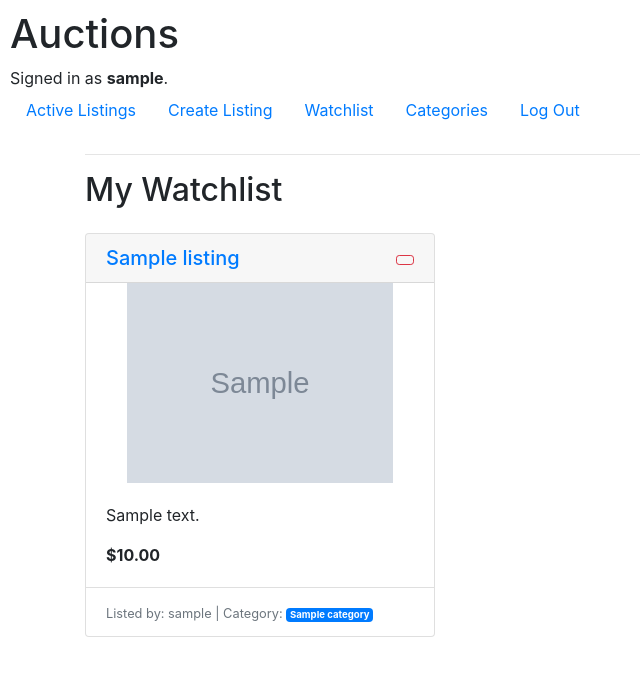
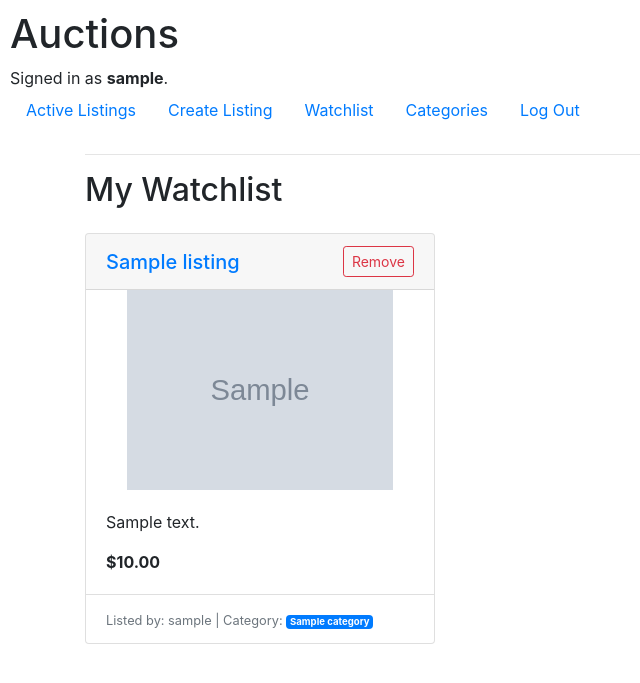
Before and after one commit to dossdortival/commerce, a Django app: page /watchlist in a window 1280 px wide. Shown: the top 683 px of the page, without its empty margins (0-640 px from the left). Run offline with Django 3.2, Linux system fonts and the light colour scheme; a user stored in the database is signed in; tables that the repository leaves empty hold one stand-in row (values such as "Sample post"); grey boxes marked "Sample" are stand-in pictures; some libraries are stand-ins or nearby versions.

Commit message:
update watchlist template

```diff
--- a/auctions/templates/auctions/watchlist.html
+++ b/auctions/templates/auctions/watchlist.html
@@ -17,7 +17,7 @@
                                 </h5>
                                 <form action="{% url 'watchlist_remove' listing.id %}" method="post">
                                     {% csrf_token %}
-                                    <button type="submit" class="btn btn-sm btn-outline-danger" title="Remove from watchlist">
+                                    <button type="submit" class="btn btn-sm btn-outline-danger" title="Remove from watchlist">Remove
                                         <i class="fas fa-times"></i>
                                     </button>
                                 </form>
```
